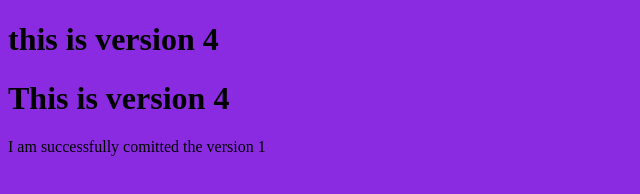
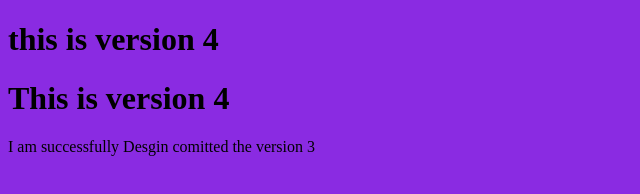
Before and after one commit to Jatharpiyu/Myrepo, a plain HTML site: page index.html in a window 1280 px wide. Shown: the full height of the page, 0-640 px from the left. Drawn offline with Linux system fonts and the light colour scheme.

Commit message:
Change P

```diff
--- a/index.html
+++ b/index.html
@@ -9,6 +9,6 @@
 <body>
     <h1>this is version 4</h1>
     <h1>This is version 4</h1>
-    <p>I am successfully comitted the version 1</p>
+    <p>I am successfully Desgin comitted the version 3</p>
 </body>
 </html>
```
